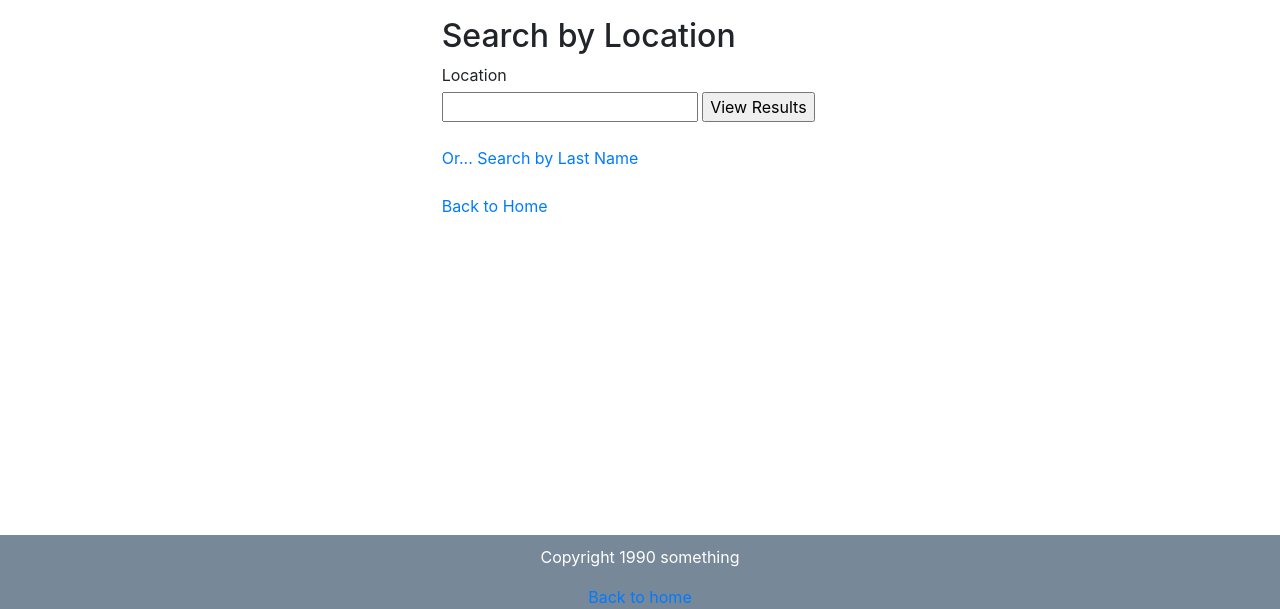
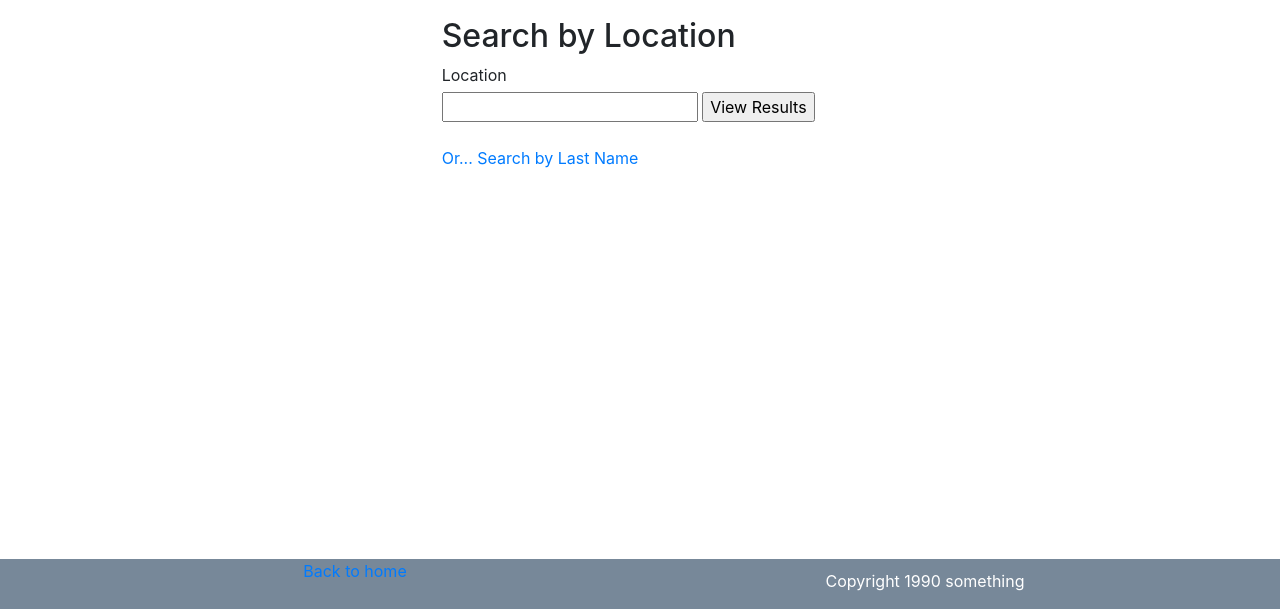
Before and after one commit to russLitt/db-test-app, a PHP site: page /read.php in a window 1280 px wide. Shown: the part 191-800 px from the top of the page. Run offline with PHP 8.4, Linux system fonts and the light colour scheme; some libraries are stand-ins or nearby versions.

Commit message:
remove 'back to home' links in read

```diff
--- a/read.php
+++ b/read.php
@@ -86,7 +86,7 @@ if (isset($_POST['submit'])) {
         </form><br>
 
         <a href="readlastname.php">Or... Search by Last Name</a><br><br>
-        <a href="index.php">Back to Home</a>
+        <!-- <a href="index.php">Back to Home</a> -->
       </div>
     </div>
   </div>
--- a/readlastname.php
+++ b/readlastname.php
@@ -85,7 +85,7 @@ if (isset($_POST['submit'])) {
         </form><br>
 
         <a href="read.php">Back to Search by Location</a><br><br>
-        <a href="index.php">Back to Home</a>
+        <!-- <a href="index.php">Back to Home</a> -->
       </div>
     </div>
   </div>
--- a/templates/footer.php
+++ b/templates/footer.php
@@ -1,6 +1,12 @@
-<footer class="footer" style="margin-top: 40px;">
-    <div class="container-fluid">
-        <p class="footer-text">Copyright 1990 something</p>
+<footer class="footer">
+    <div class="container">
+        <div class="row">
+            <div class="col-md-6">
+                <p><a href="index.php">Back to home</a></p>
+            </div>
+            <div class="col-md-6">
+                <p class="footer-text">Copyright 1990 something</p>
+            </div>
+        </div>
     </div>
-    <a href="index.php">Back to home</a>
 </footer>
```
